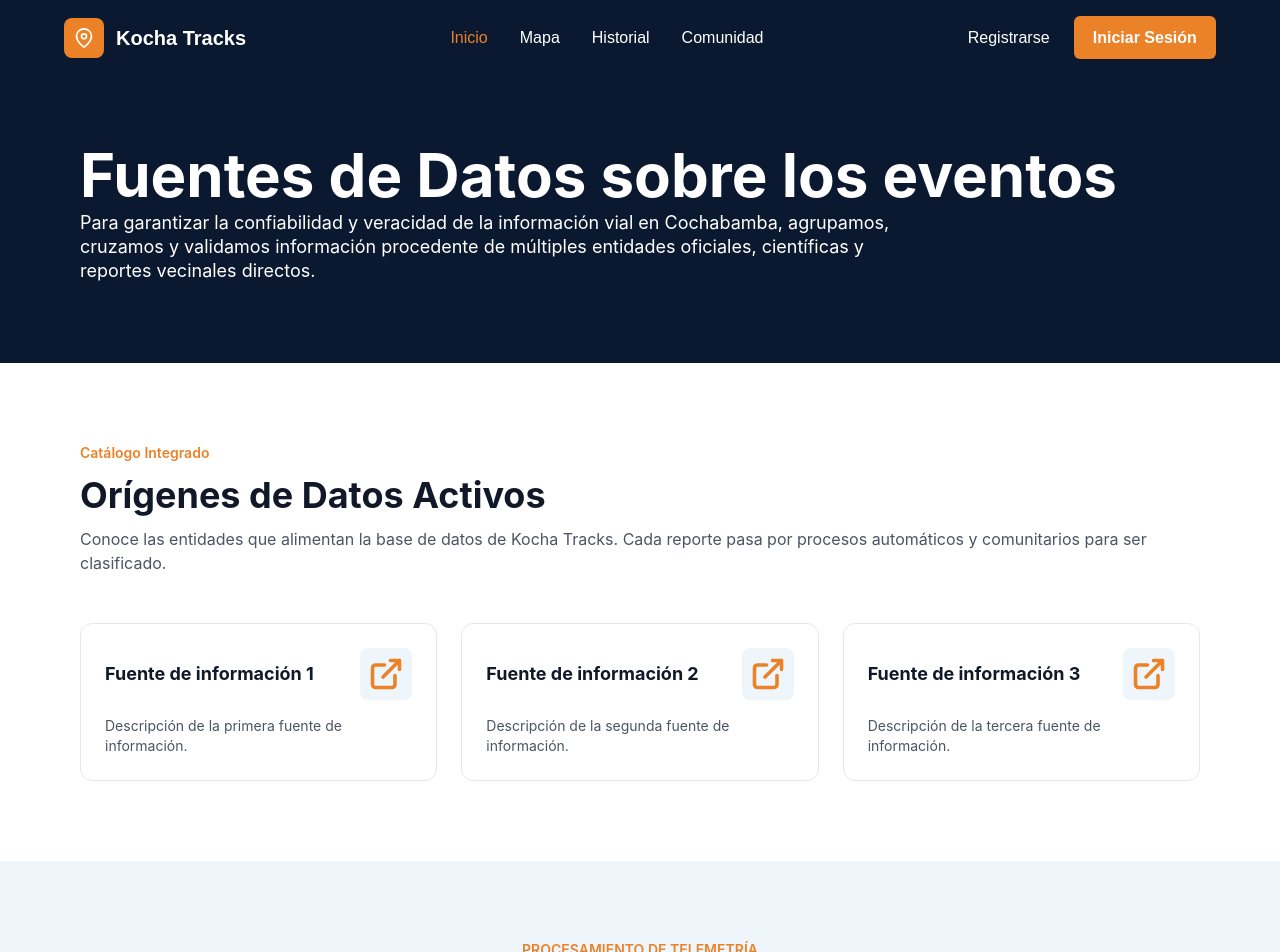
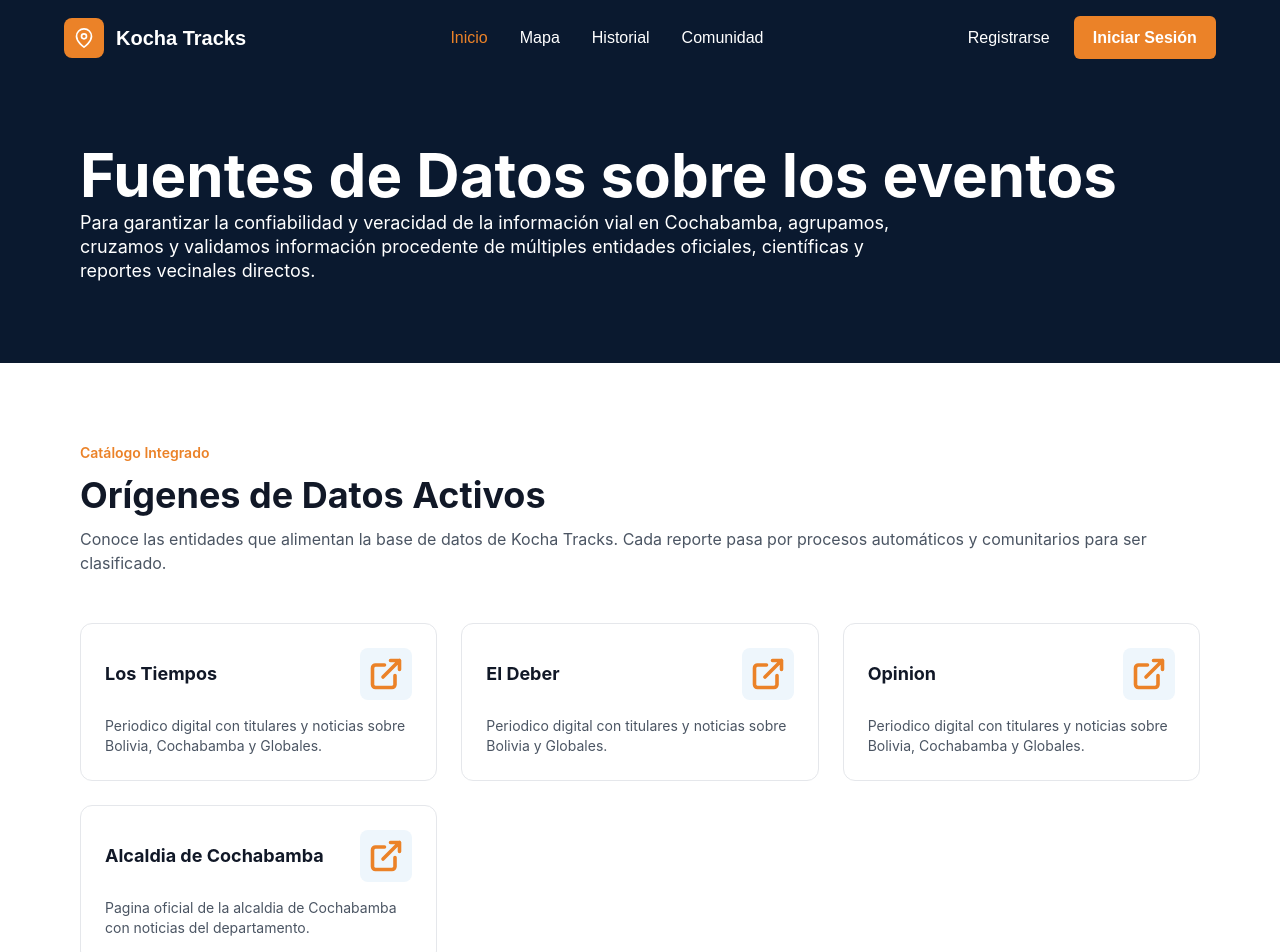
Before and after one commit to huascar-riv0126/kocha-tracks, an Angular app in the folder angular-frontend/: page /fuentes in a window 1280 px wide. Shown: the top 952 px of the page. Built offline with nearby package versions, Linux system fonts and the light colour scheme; a web font is replaced by a local one.

Commit message:
feat: cambiar fuentres del servicio

```diff
--- a/angular-frontend/src/app/sources-page/sources-service.ts
+++ b/angular-frontend/src/app/sources-page/sources-service.ts
@@ -10,21 +10,27 @@ export class SourcesService {
   private readonly mockSources: Source[] = [
     {
       id: 1,
-      name: 'Fuente de información 1',
-      url: 'https://example.com/source-1',
-      description: 'Descripción de la primera fuente de información.',
+      name: 'Los Tiempos',
+      url: 'https://www.lostiempos.com/actualidad/cochabamba',
+      description: 'Periodico digital con titulares y noticias sobre Bolivia, Cochabamba y Globales.',
     },
     {
       id: 2,
-      name: 'Fuente de información 2',
-      url: 'https://example.com/source-2',
-      description: 'Descripción de la segunda fuente de información.',
+      name: 'El Deber',
+      url: 'https://eldeber.com.bo/pais/cochabamba',
+      description: 'Periodico digital con titulares y noticias sobre Bolivia y Globales.',
     },
     {
       id: 3,
-      name: 'Fuente de información 3',
-      url: 'https://example.com/source-3',
-      description: 'Descripción de la tercera fuente de información.',
+      name: 'Opinion',
+      url: 'https://www.opinion.com.bo/cochabamba/',
+      description: 'Periodico digital con titulares y noticias sobre Bolivia, Cochabamba y Globales.',
+    },
+    {
+      id: 4,
+      name: 'Alcaldia de Cochabamba',
+      url: 'https://www.cochabamba.bo/noticias',
+      description: 'Pagina oficial de la alcaldia de Cochabamba con noticias del departamento.'
     },
   ];
 
--- a/angular-frontend/src/app/sources-page/sources-suggestions/suggestion-form/suggestion-form.html
+++ b/angular-frontend/src/app/sources-page/sources-suggestions/suggestion-form/suggestion-form.html
@@ -9,7 +9,7 @@
         {{ "sources.suggestions.form.label" | getStrings }}
       </label>
 
-      <input id="source-url" name="sourceUrl" type="url"
+      <input id="source-url" name="sourceUrl" type="text"
         [placeholder]="'sources.suggestions.form.placeholder' | getStrings"
         class="w-full bg-transparent text-sm text-gray-900 outline-none placeholder:text-gray-400" />
     </div>
```
